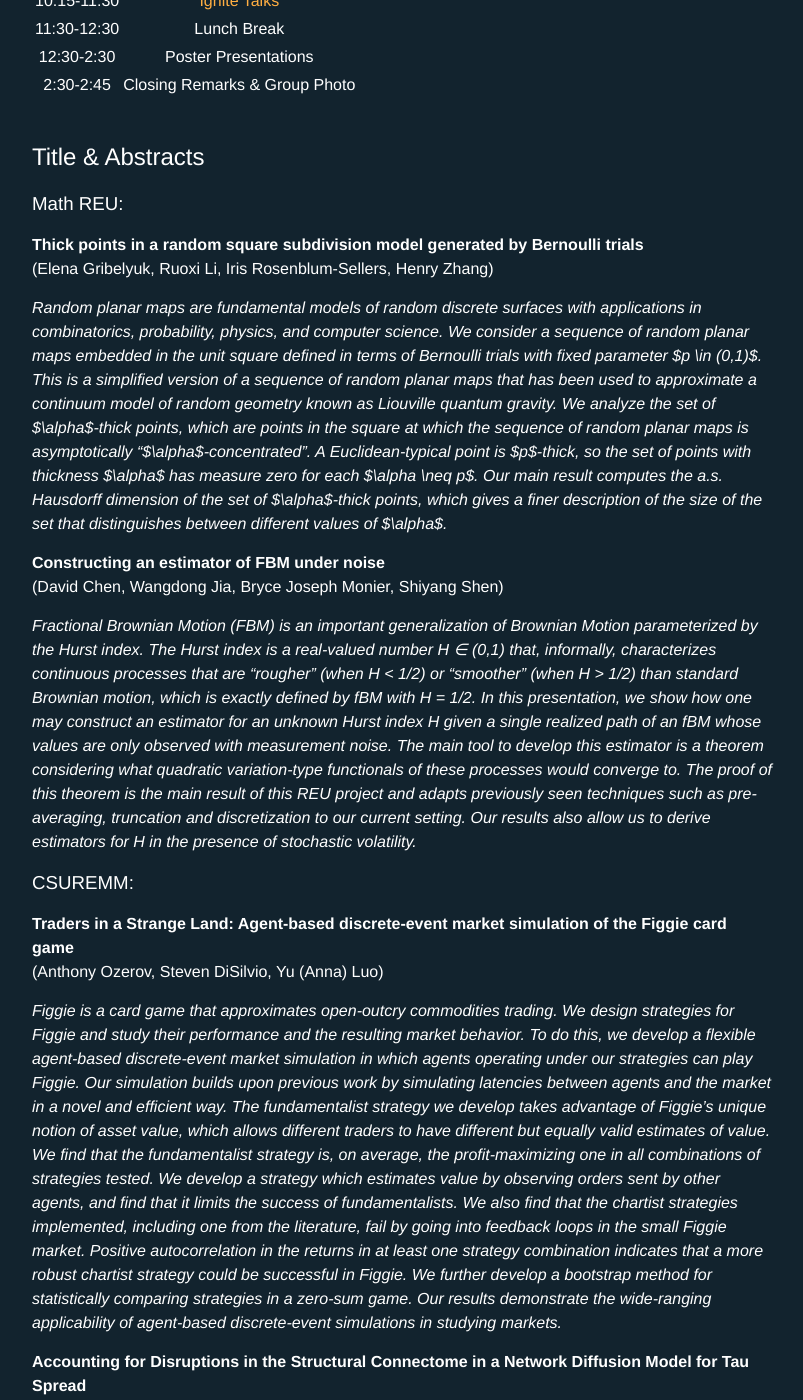
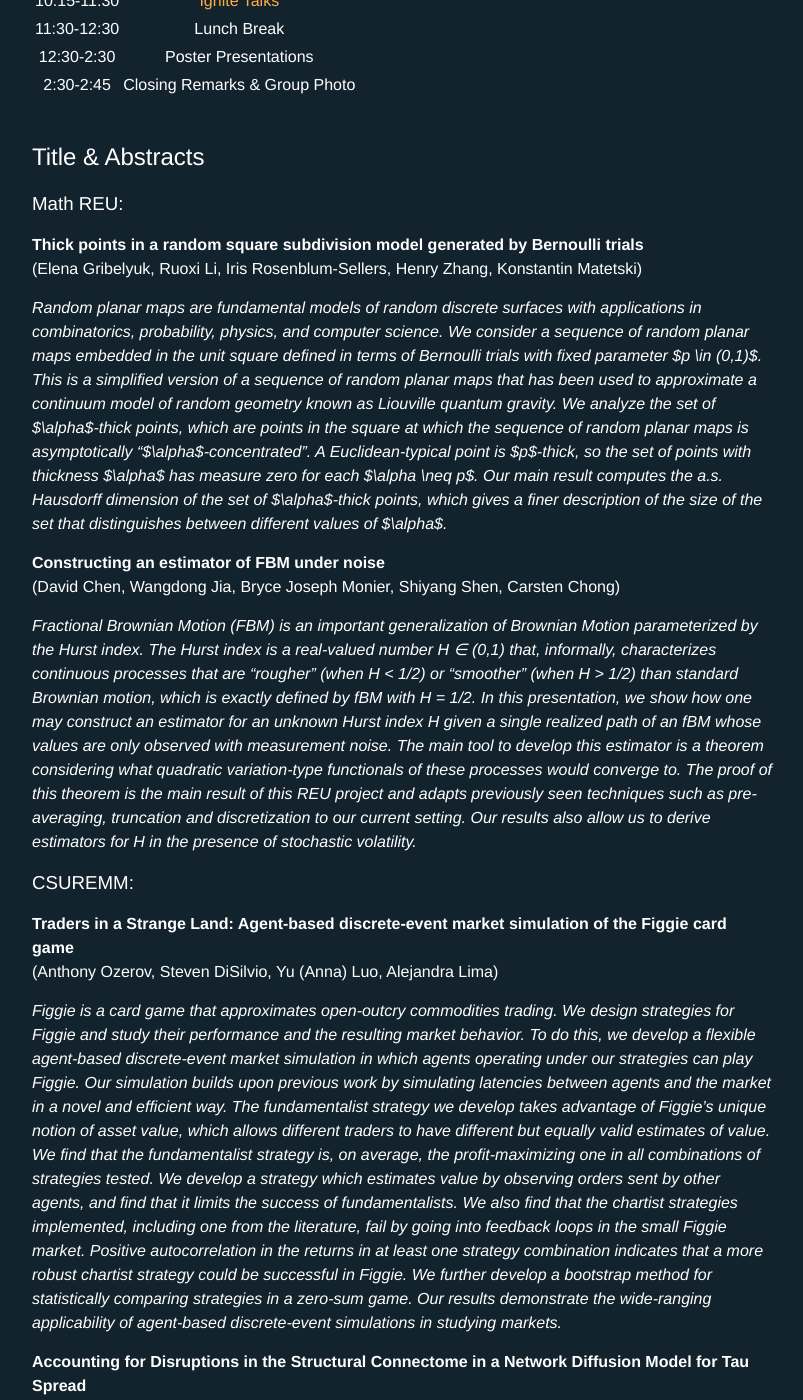
Before and after one commit to ColumbiaUndergradMathModeling/Home, a Jekyll site: the page built from pages/sums/su21.md, in a window 1280 px wide and 1400 px high, scrolled down 684 px. Shown: the whole window, without its empty margins (238-1041 px from the left). Built offline with Jekyll 4.4.1, drawn with Linux system fonts in a browser that asks for light colours; some of the changed text lies outside the part shown.

Commit message:
add mentors

```diff
--- a/pages/sums/su21.md
+++ b/pages/sums/su21.md
@@ -43,14 +43,14 @@ Join Zoom Meeting [here.](https://columbiauniversity.zoom.us/j/93384395727?pwd=T
 ### Math REU:
 
 **Thick points in a random square subdivision model generated by Bernoulli trials** <br/>
-(Elena Gribelyuk, Ruoxi Li, Iris Rosenblum-Sellers, Henry Zhang)
+(Elena Gribelyuk, Ruoxi Li, Iris Rosenblum-Sellers, Henry Zhang, Konstantin Matetski)
 
 *Random planar maps are fundamental models of random discrete surfaces with applications in combinatorics, probability, physics, and computer science.
 We consider a sequence of random planar maps embedded in the unit square defined in terms of Bernoulli trials with fixed parameter $p \in (0,1)$.  This is a simplified version of a sequence of random planar maps that has been used to approximate a continuum model of random geometry known as Liouville quantum gravity.
 We analyze the set of $\alpha$-thick points, which are points in the square at which the sequence of random planar maps is asymptotically "$\alpha$-concentrated".  A Euclidean-typical point is $p$-thick, so the set of points with thickness $\alpha$ has measure zero for each $\alpha \neq p$. Our main result computes the a.s. Hausdorff dimension of the set of $\alpha$-thick points, which gives a finer description of the size of the set that distinguishes between different values of $\alpha$.*
 
 **Constructing an estimator of FBM under noise** <br/>
-(David Chen, Wangdong Jia, Bryce Joseph Monier, Shiyang Shen)
+(David Chen, Wangdong Jia, Bryce Joseph Monier, Shiyang Shen, Carsten Chong)
 
 *Fractional Brownian Motion (FBM) is an important generalization of Brownian Motion parameterized by the Hurst index. The Hurst index is a real-valued number H ∈ (0,1) that, informally, characterizes continuous processes that are “rougher” (when H < 1/2) or “smoother” (when H > 1/2) than standard Brownian motion, which is exactly defined by fBM with H = 1/2. In this presentation, we show how one may construct an estimator for an unknown Hurst index H given a single realized path of an fBM whose values are only observed with measurement noise. The main tool to develop this estimator is a theorem considering what quadratic variation-type functionals of these processes would converge to. The proof of this theorem is the main result of this REU project and adapts previously seen techniques such as pre-averaging, truncation and discretization to our current setting. Our results also allow us to derive estimators for H in the presence of stochastic volatility.*
 
@@ -58,7 +58,7 @@ We analyze the set of $\alpha$-thick points, which are points in the square at w
 ### CSUREMM:
 
 **Traders in a Strange Land: Agent-based discrete-event market simulation of the Figgie card game** <br/>
-(Anthony Ozerov, Steven DiSilvio, Yu (Anna) Luo)
+(Anthony Ozerov, Steven DiSilvio, Yu (Anna) Luo, Alejandra Lima)
 
 *Figgie is a card game that approximates open-outcry commodities trading. We design strategies for
 Figgie and study their performance and the resulting market behavior. To do this, we develop a flexible
@@ -76,7 +76,7 @@ for statistically comparing strategies in a zero-sum game. Our results demonstra
 applicability of agent-based discrete-event simulations in studying markets.*
 
 **Accounting for Disruptions in the Structural Connectome in a Network Diffusion Model for Tau Spread** <br/>
-(Maria Stuebner, Silvia Toderas, Yiqi Wang)
+(Maria Stuebner, Silvia Toderas, Yiqi Wang, Alejandra Lima)
 
 *Recent neuropathological studies of Alzheimer’s disease suggest that aggregation
 of the tau protein spreads across connected neurons in an activity-dependent manner,
```
Also changed, not shown: other parts of pages/sums/su21.md (+3 -3 lines).
